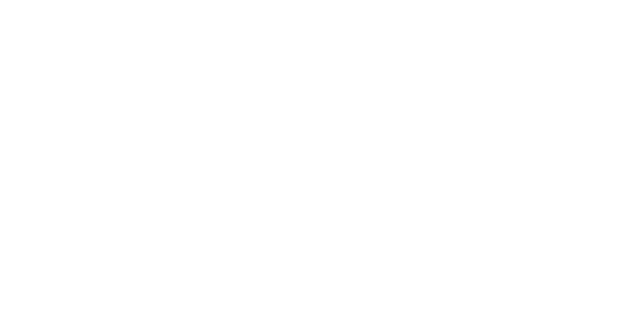
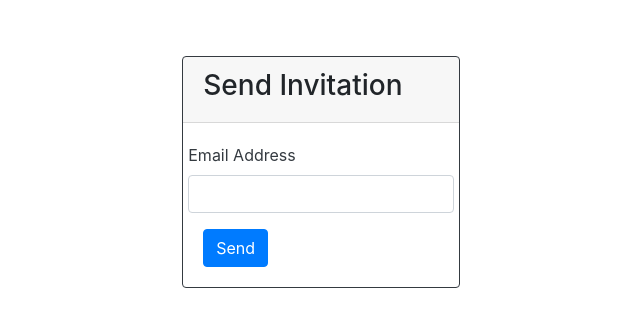
Before and after one commit to cnulla/InvoiceApp, a Django app: page /invitation/ in a window 1280 px wide. Before the commit the part shown is empty. Shown: the top 327 px of the page, without its empty margins (319-959 px from the left). Run offline with Django 3.2, Linux system fonts and the light colour scheme; some libraries are stand-ins or nearby versions.

Commit message:
invitation

```diff
--- a/invoiceapp/templates/invoiceapp/invitation.html
+++ b/invoiceapp/templates/invoiceapp/invitation.html
@@ -3,4 +3,40 @@
 {% block title %} Send Invitation {% endblock %}
 
 {% block content %}
+<div class="container">
+    <div class="center">
+        <div class="card border-dark mb-3 mymargin">
+            <div class="card-header"> <h3> Send Invitation </h3> </div>
+            <div class="card-body text-dark">
+                {% if form.errors %}
+                {{form.non_field_errors}}
+                {% endif %}
+                <form method="POST" action="{% url 'invitation' %}" novalidate="">
+                    <div class="form-group row">
+                        {% csrf_token %}
+                        <label for="{{form.email.id_for_label}}"> Email Address </label>
+                        {{form.email}}
+                        <div class="red">{{form.email.errors}}</div>
+                    </div>
+                    <!--      <button type="submit" class="btn btn-primary">Create</button> -->
+                    <button type="button" class="btn btn-primary" data-toggle="modal" data-target="#myModal">
+                        Send
+                    </button>
+                </form>
+            </div>
+        </div>
+    </div>
+    <div class="modal fade" id="myModal">
+        <div class="modal-dialog">
+          <div class="modal-content">
+            <div class="modal-body">
+              Your invitation has been send.
+          </div>
+          <div class="modal-footer">
+              <button type="button" class="btn btn-danger" data-dismiss="modal">Close</button>
+          </div>
+      </div>
+  </div>
+</div>
+</div>
 {% endblock %}
```
